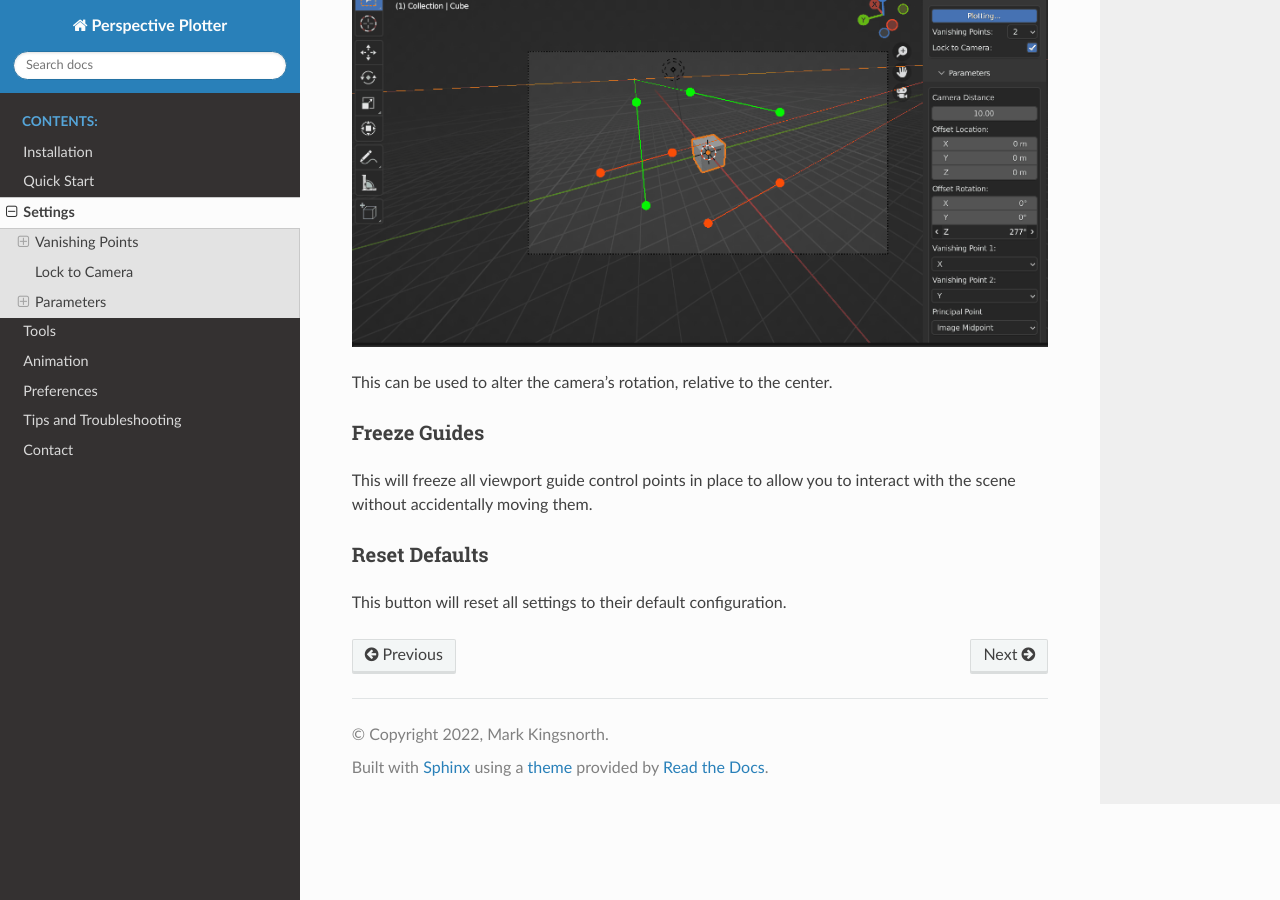
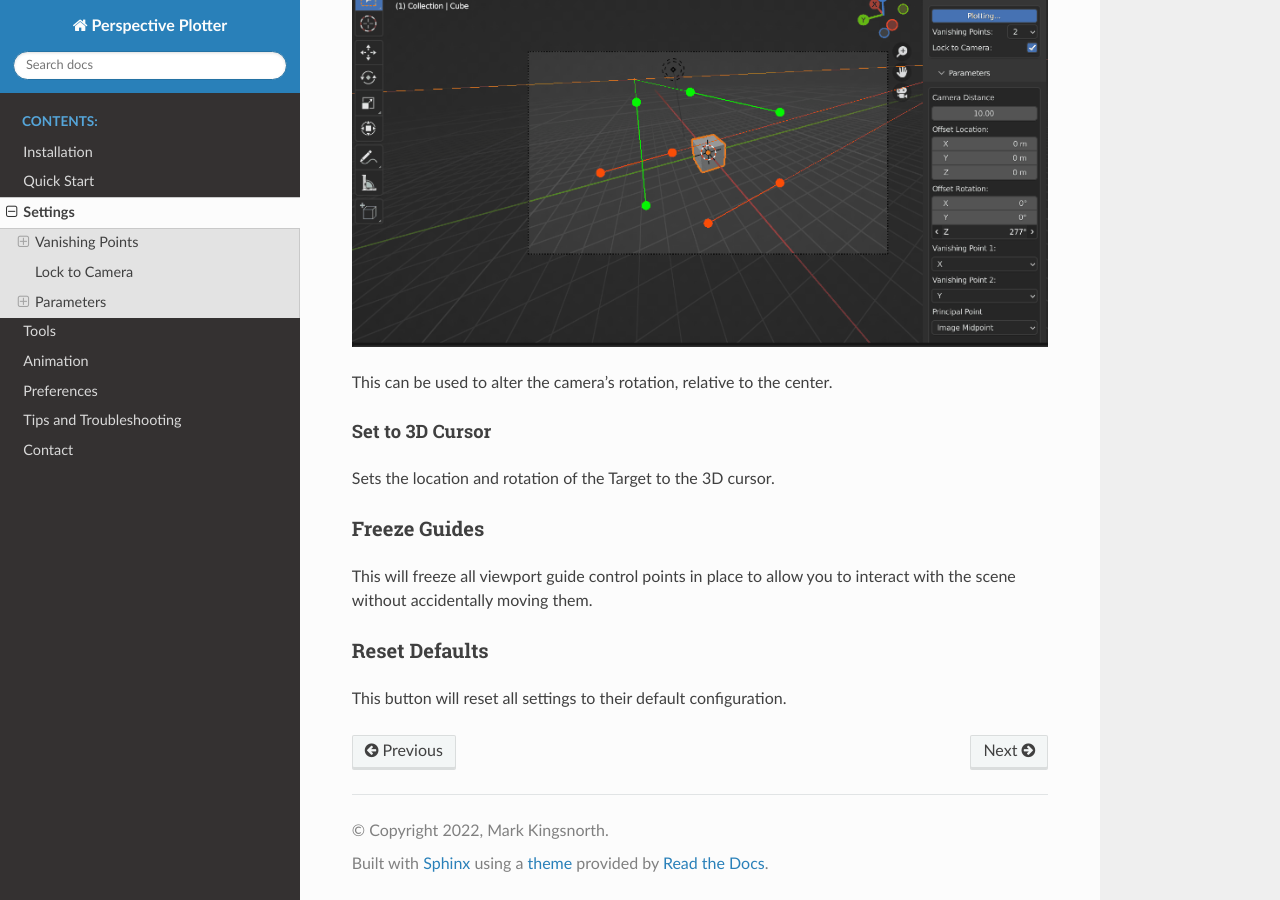
Before and after one commit to mkingsnorth/perspective_plotter_docs, a Sphinx documentation site: the page built from docs/settings.rst, in a window 1280 px wide and 900 px high, scrolled down 8528 px. Built offline with Sphinx 7.4.7 and the Read the Docs theme 2.0.0, drawn with Linux system fonts in a browser that asks for light colours.

Commit message:
Adding set to 3d cursor rotation

```diff
--- a/docs/settings.rst
+++ b/docs/settings.rst
@@ -176,8 +176,12 @@ Rotation
 .. image:: images/offset_rotation.gif
     :alt: Offset Rotation
 
+This can be used to alter the camera's rotation, relative to the center.
 
-This can be used to alter the camera's rotation, relative to the center.
+Set to 3D Cursor
+^^^^^^^^^^^^^^^^^^^^^^^^^^^^^^^^^^^^^^^^^^
+
+Sets the location and rotation of the Target to the 3D cursor.
 
 
 Freeze Guides
```
